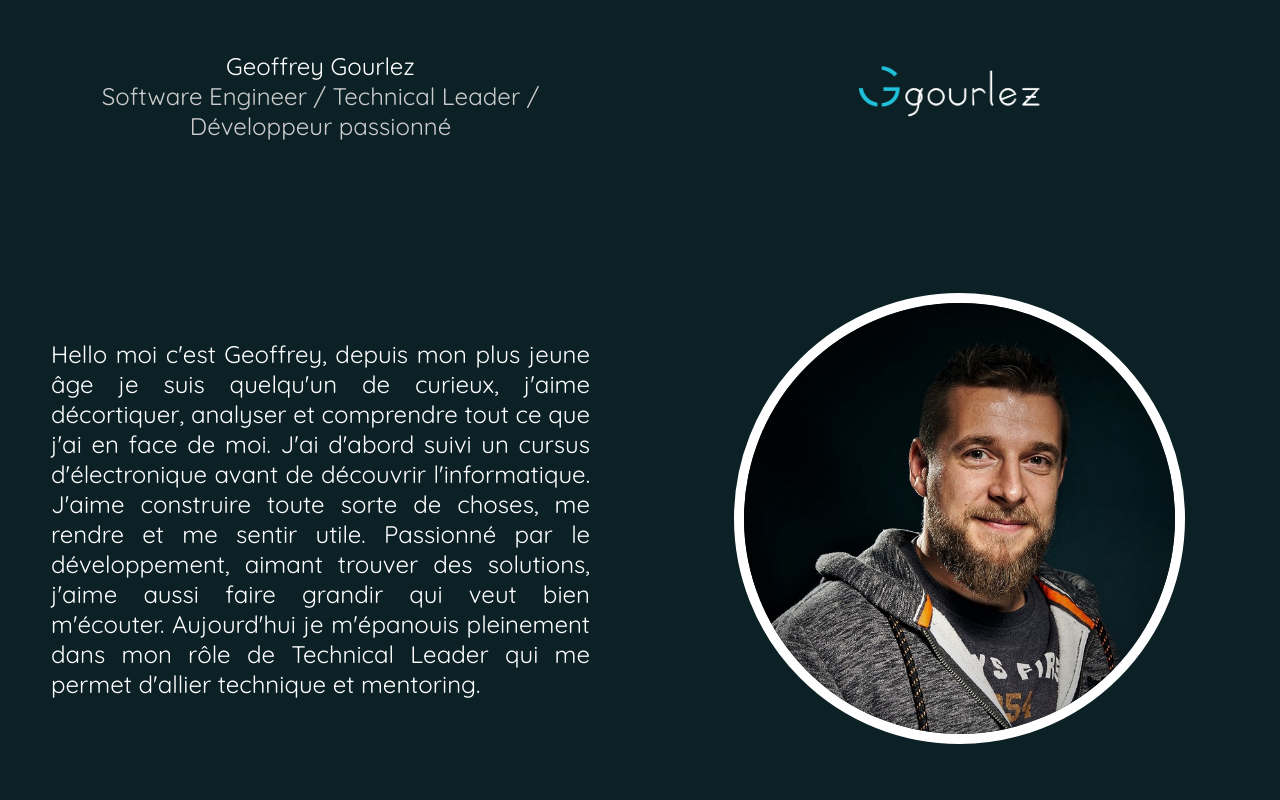
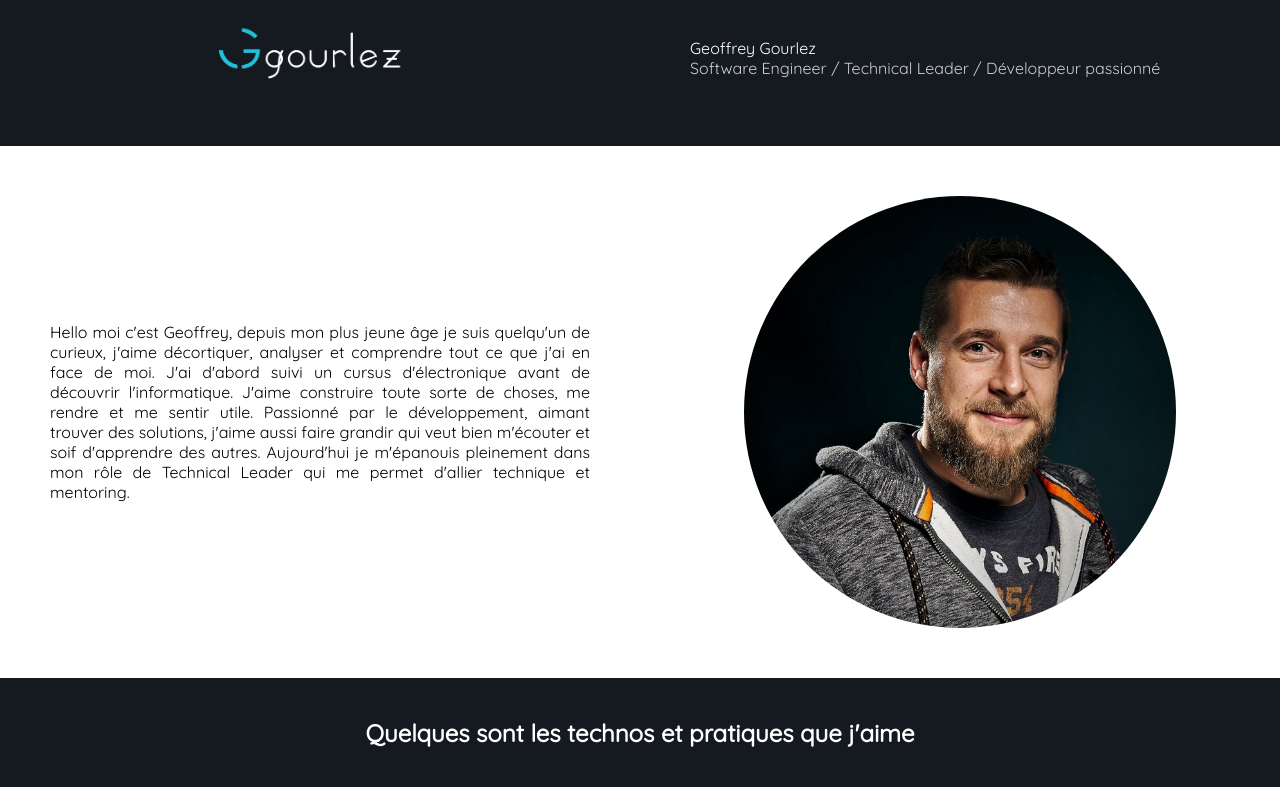
Before and after one commit to geoiris/geoffreygourlez.github.io, a plain HTML site: page index.html in a window 1280 px wide. Shown: the top 800 px of the page. Drawn offline with Linux system fonts and the light colour scheme.

Commit message:
style(css): changement de la couleur des blocs

```diff
--- a/index.html
+++ b/index.html
@@ -18,36 +18,26 @@
 </head>
 
 <body>
-    <!-- <div class="row darkblue">
-        <div class="line">
-            <div class="block">
-                <div class="title">
-                    <img alt="Geoffrey Gourlez" class="logo" src="images/logo.png">
-
-                    <div class="roles">Software Engineer / Technical Leader / Développeur passionné</div>
-                </div>
-            </div>
-        </div>
-    </div> -->
     <div class="row darkblue">
-        <div class="left">
-            <div class="block title">
-                <div class="name">Geoffrey Gourlez</div>
-                <div class="roles">Software Engineer / Technical Leader / Développeur passionné</div>
-            </div>
-        </div>
-        <div class="right">
-            <div class="block block_pic">
+        <div class="zone">
+            <div class="block o1">
                 <div class="block_pic">
                     <img alt="Geoffrey Gourlez" class="logo" src="images/logo.png">
                 </div>
             </div>
         </div>
+        <div class="zone">
+            <div class="block block_title o2">
+                <div class="name">Geoffrey Gourlez</div>
+                <div class="roles">Software Engineer / Technical Leader / Développeur passionné</div>
+            </div>
+        </div>
     </div>
     <div class="clear darkblue"></div>
+    <div class="clear"></div>
 
-    <div class="row darkblue">
-        <div class="left">
+    <div class="row ">
+        <div class="zone">
             <div class="block block_presentation">
                 <div class="presentation">
                     Hello moi c'est Geoffrey, depuis mon plus jeune âge je suis quelqu'un de curieux, j'aime
@@ -57,24 +47,25 @@
                     l'informatique. J'aime construire toute sorte de choses, me rendre et me sentir utile. Passionné
                     par
                     le
-                    développement, aimant trouver des solutions, j'aime aussi faire grandir qui veut bien m'écouter.
+                    développement, aimant trouver des solutions, j'aime aussi faire grandir qui veut bien m'écouter et
+                    soif d'apprendre des autres.
                     Aujourd'hui je m'épanouis pleinement dans mon rôle de Technical Leader qui me permet d'allier
                     technique
                     et mentoring.
                 </div>
             </div>
         </div>
-        <div class="right">
+        <div class="zone">
             <div class="block block_pic">
                 <div class="block_pic">
-                    <img alt="Avatar Geoffrey Gourlez" class="roundpic bigpic whiteborder" src="images/pic.jpg">
+                    <img alt="Avatar Geoffrey Gourlez" class="roundpic bigpic" src="images/pic.jpg">
                 </div>
             </div>
         </div>
     </div>
-    <div class="clear darkblue"></div>
+    <div class="clear"></div>
 
-    <div class="row ">
+    <div class="row darkblue">
         <div class="line">
             <div class="block">
                 <div class="section">
@@ -124,7 +115,7 @@
         </div>
     </div>
     <div class="row">
-        <div class="left">
+        <div class="zone">
             <div class="block">
                 <h2>Bonnes pratiques de développement</h2>
                 Depuis mon arrivée chez AXA, j'ai été formé à bon nombre de bonnes pratiques de développement comme le
@@ -132,7 +123,7 @@
                 je suis l'un des référents de ces pratiques au sein de mon équipe.
             </div>
         </div>
-        <div class="right darkblue">
+        <div class="zone smallblue">
             <div class="block">
                 <h2>Le Mentoring</h2>
                 Nouveau challenge pour moi, mon passage au statut de Technical Leader m'a poussé à développer mon côté
@@ -143,7 +134,7 @@
         </div>
     </div>
     <div class="row">
-        <div class="left darkblue o2">
+        <div class="zone smallblue o2">
             <div class="block">
                 <h2>Curiosité</h2>
                 La liste des langages, des bases de données ou des Frameworks que j'ai déjà utilisés est longue. Mon
@@ -152,7 +143,7 @@
                 ma disposition.
             </div>
         </div>
-        <div class="right o1">
+        <div class="zone o1">
             <div class="block">
                 <h2>Le travail en équipe</h2>
                 Nous avons toujours besoin d'un regard extérieur sur ce que nous faisons, quelqu'un pour nous aider ou
@@ -161,7 +152,7 @@
             </div>
         </div>
     </div>
-    <div class="row">
+    <div class="row darkblue">
         <div class="line">
             <div class="block">
                 <div class="section">
@@ -171,7 +162,7 @@
         </div>
     </div>
     <div class="row">
-        <div class="left">
+        <div class="zone">
             <div class="block">
                 <div class="block_pic">
                     <img alt="Avatar Geoffrey Gourlez" class="roundpic smallpic whiteborder" src="images/eiffel.jpg">
@@ -187,8 +178,7 @@
                 </p>
             </div>
         </div>
-        <div class="right darkblue">
-
+        <div class="zone smallblue">
             <div class="block">
                 <div class="block_pic">
                     <img alt="Avatar Geoffrey Gourlez" class="roundpic smallpic whiteborder" src="images/arduino.png">
@@ -205,7 +195,7 @@
         </div>
     </div>
     <div class="row">
-        <div class="left darkblue o2">
+        <div class="zone smallblue o2">
             <div class="block">
                 <h2>La découverte de l'informatique</h2>
                 <p>En 2006 j'entre alors dans ce que je qualifie être mes deux plus belles années d'études, le BTS
@@ -224,7 +214,7 @@
                     permettant de vérifier les installations des serveurs de caisse des magasins Leroy Merlin.</p>
             </div>
         </div>
-        <div class="right o1">
+        <div class="zone o1">
             <div class="block">
                 <h2>Approfondissement des connaissances</h2>
                 <p>Durant ces trois ans d'école d'ingénieur, je ne chaume pas ! Dans le premier mois je trouve un stage
@@ -291,7 +281,7 @@
         <div class="line">
             <div class="block">
                 <div class="section">
-                    <h2>Si tu veux me contacter</h2>
+                    <h2>Mes points de contact</h2>
                 </div>
             </div>
         </div>
--- a/style.css
+++ b/style.css
@@ -1,30 +1,26 @@
 body {
 	margin: 0px;
 	font-family: 'Quicksand', sans-serif;
-	font-size: 1.5em;
+	font-size: 1em;
 }
+
 p {
 	text-align: justify;
 }
+
 .row {
 	display: flex;
 	flex-wrap: wrap;
 	justify-content: center;
-	border: 1px solid #0c2126;
+	/*border-bottom: 1px solid #0c2126;*/
 }
 
 .clear {
 	width: 100%;
-	height: 50px;
+	height: 30px;
 }
 
-.left {
-	width: 50%;
-	display: flex;
-	justify-content: flex-end;
-}
-
-.right {
+.zone {
 	width: 50%;
 	display: flex;
 }
@@ -37,7 +33,7 @@ p {
 }
 
 .block {
-	margin: 50px;
+	margin: 20px 50px 20px 50px;
 }
 
 .block_techno {
@@ -59,6 +55,7 @@ p {
 	align-items: center;
 	margin-bottom: 30px;
 }
+
 .title_techno {
 	margin: 15px;
 	font-weight: 700;
@@ -73,22 +70,28 @@ p {
 }
 
 .bigpic {
-	width: 60%;
+	width: 40%;
 }
+
 .smallpic {
 	max-width: 25%;
 }
 
-.whiteborder {
-	border: 10px solid #fff;
-}
-
-.title {
-	text-align: center;
+.block_title {
+	width: 100%;
+	display: flex;
+	flex-direction: column;
+	justify-content: center;
+	align-items: center;
 }
 
 .darkblue {
-	background-color: #0c2126;
+	background-color: #141A20;
+	color: #fff;
+}
+
+.smallblue {
+	background-color: #364556;
 	color: #fff;
 }
 
@@ -98,10 +101,12 @@ p {
 
 .name {
 	color: #fff;
+	width: 100%;
 }
 
 .roles {
 	color: #ccc;
+	width: 100%;
 }
 
 .block_presentation {
@@ -117,21 +122,27 @@ p {
 .section {
 	text-align: center;
 }
+
+h2 {
+	font-weight: 200;
+}
+
+.section h2 {
+	font-weight: 700;
+}
+
 @media screen and (min-width: 1001px) and (max-width: 1300px) {
 	.bigpic {
 		width: 80%;
 	}
 }
+
 @media screen and (max-width: 1000px) {
 	.row {
 		flex-direction: column;
 	}
 
-	.left {
-		width: 100%;
-	}
-
-	.right {
+	.zone {
 		width: 100%;
 	}
 
@@ -146,6 +157,7 @@ p {
 	.o1 {
 		order: 1;
 	}
+
 	.o2 {
 		order: 2;
 	}
```
